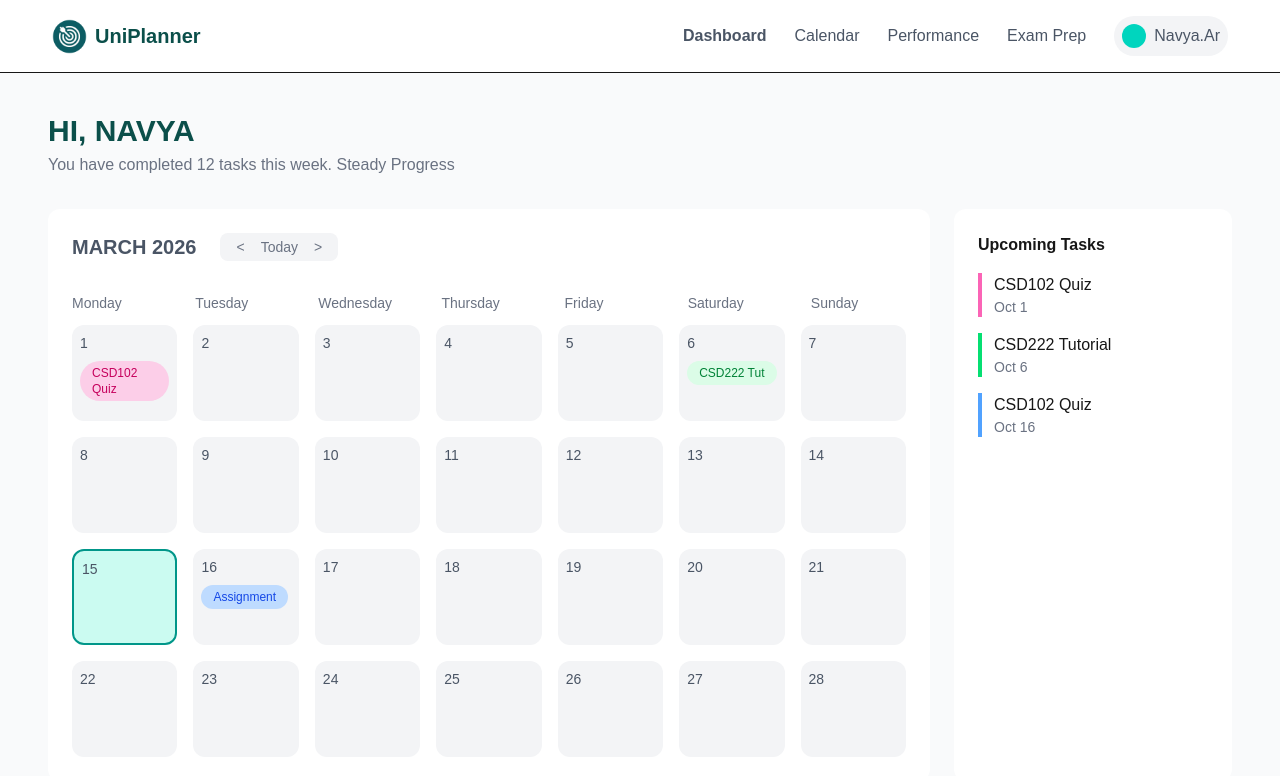
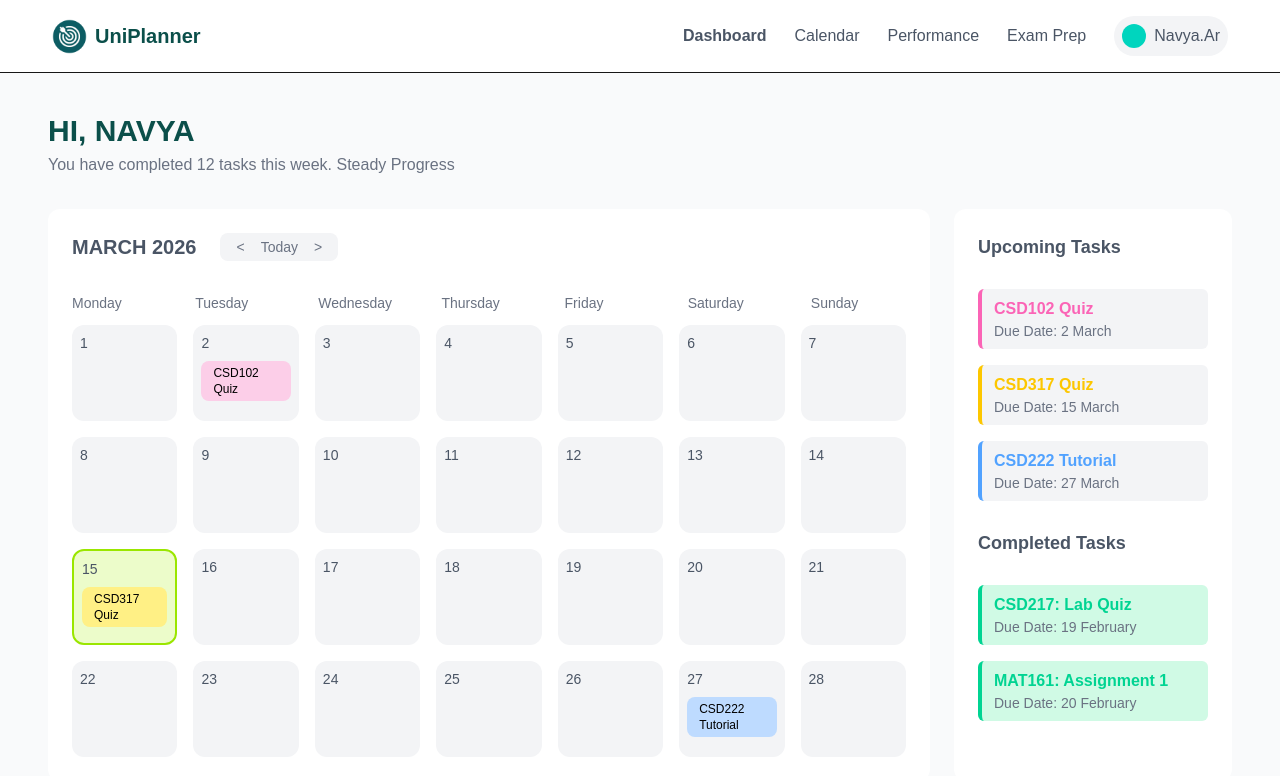
Before and after one commit to haibaaa/dawn_frontend, a Next.js app: page / in a window 1280 px wide. Shown: the top 776 px of the page. Built offline with nearby package versions, Linux system fonts and the light colour scheme.

Commit message:
static calendar finished

```diff
--- a/components/Calendar.tsx
+++ b/components/Calendar.tsx
@@ -36,28 +36,27 @@ export default function CalendarSection() {
               key={d}
               className={`
                 rounded-xl h-24 p-2 text-sm text-gray-600
-                ${d === 15 ? "bg-teal-100 border-2 border-teal-600" : "bg-gray-100"}
+                ${d === 15 ? "bg-lime-100 border-2 border-lime-400" : "bg-gray-100"}
               `}
             >
               <p>{d}</p>
 
               {/* EVENT */}
-              {d === 1 && (
-                <div className="bg-pink-200 text-pink-700 px-3 py-1 rounded-full text-xs mt-2 w-fit">
+              {d === 2 && (
+                <div className="bg-pink-200 text-black px-3 py-1 rounded-lg text-xs mt-2 w-fit">
                   CSD102 Quiz
                 </div>
               )}
 
-              {d === 6 && (
-                <div className="bg-green-100 text-green-700 px-3 py-1 rounded-full text-xs mt-2 w-fit">
-                  CSD222 Tut
+              {d === 27 && (
+                <div className="bg-blue-200 text-black px-3 py-1 rounded-lg text-xs mt-2 w-fit">
+                  CSD222 Tutorial
                 </div>
               )}
 
-              {/*HIGHLIGHTING TODAY */}
-              {d === 16 && (
-                <div className="bg-blue-200 text-blue-700 px-3 py-1 rounded-full text-xs mt-2 w-fit">
-                  Assignment
+              {d === 15 && (
+                <div className="bg-yellow-200 text-black px-3 py-1 rounded-lg text-xs mt-2 w-fit">
+                  CSD317 Quiz
                 </div>
               )}
 
@@ -72,26 +71,44 @@ export default function CalendarSection() {
       {/* TASK LIST (SIDE PANEL) */}
       <div className="bg-white p-6 rounded-xl">
 
-        <h3 className="font-semibold mb-4">Upcoming Tasks</h3>
+        <h3 className="font-semibold text-lg mb-7 text-gray-600">Upcoming Tasks</h3>
 
         <div className="space-y-4">
 
-          <div className="border-l-4 border-pink-400 pl-3">
-            <p className="font-medium">CSD102 Quiz</p>
-            <p className="text-sm text-gray-500">Oct 1</p>
+          <div className="border-l-4 border-pink-400 rounded-md pl-3 bg-gray-100 p-2">
+            <p className="font-semibold text-pink-400">CSD102 Quiz</p>
+            <p className="text-sm text-gray-500">Due Date: 2 March</p>
           </div>
 
-          <div className="border-l-4 border-green-400 pl-3">
-            <p className="font-medium">CSD222 Tutorial</p>
-            <p className="text-sm text-gray-500">Oct 6</p>
+          <div className="border-l-4 border-yellow-400 rounded-md pl-3 bg-gray-100 p-2">
+            <p className="font-semibold text-yellow-400">CSD317 Quiz</p>
+            <p className="text-sm text-gray-500">Due Date: 15 March</p>
           </div>
 
-          <div className="border-l-4 border-blue-400 pl-3">
-            <p className="font-medium">CSD102 Quiz</p>
-            <p className="text-sm text-gray-500">Oct 16</p>
+          <div className="border-l-4 border-blue-400 rounded-md pl-3 bg-gray-100 p-2">
+            <p className="font-semibold text-blue-400">CSD222 Tutorial</p>
+            <p className="text-sm text-gray-500">Due Date: 27 March</p>
           </div>
 
         </div>
+
+        {/*TASKS COMPLETED*/}
+        <h3 className="font-semibold text-lg mt-7 mb-7 text-gray-600">Completed Tasks</h3>
+
+        <div className="space-y-4">
+
+          <div className="border-l-4 border-emerald-400 rounded-md pl-3 bg-emerald-100 p-2">
+            <p className="font-semibold text-emerald-400">CSD217: Lab Quiz</p>
+            <p className="text-sm text-gray-500">Due Date: 19 February</p>
+          </div>
+
+          <div className="border-l-4 border-emerald-400 rounded-md pl-3 bg-emerald-100 p-2">
+            <p className="font-semibold text-emerald-400">MAT161: Assignment 1</p>
+            <p className="text-sm text-gray-500">Due Date: 20 February</p>
+          </div>
+
+        </div>
+
       </div>
 
     </div>
```
